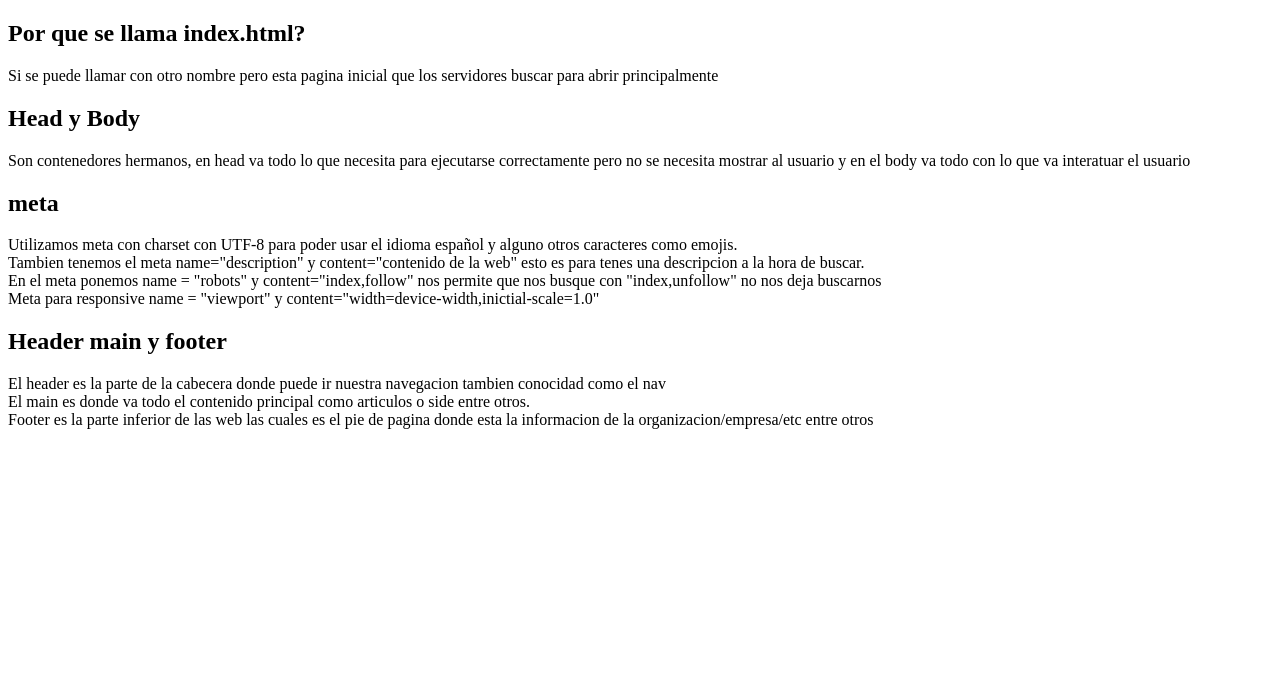
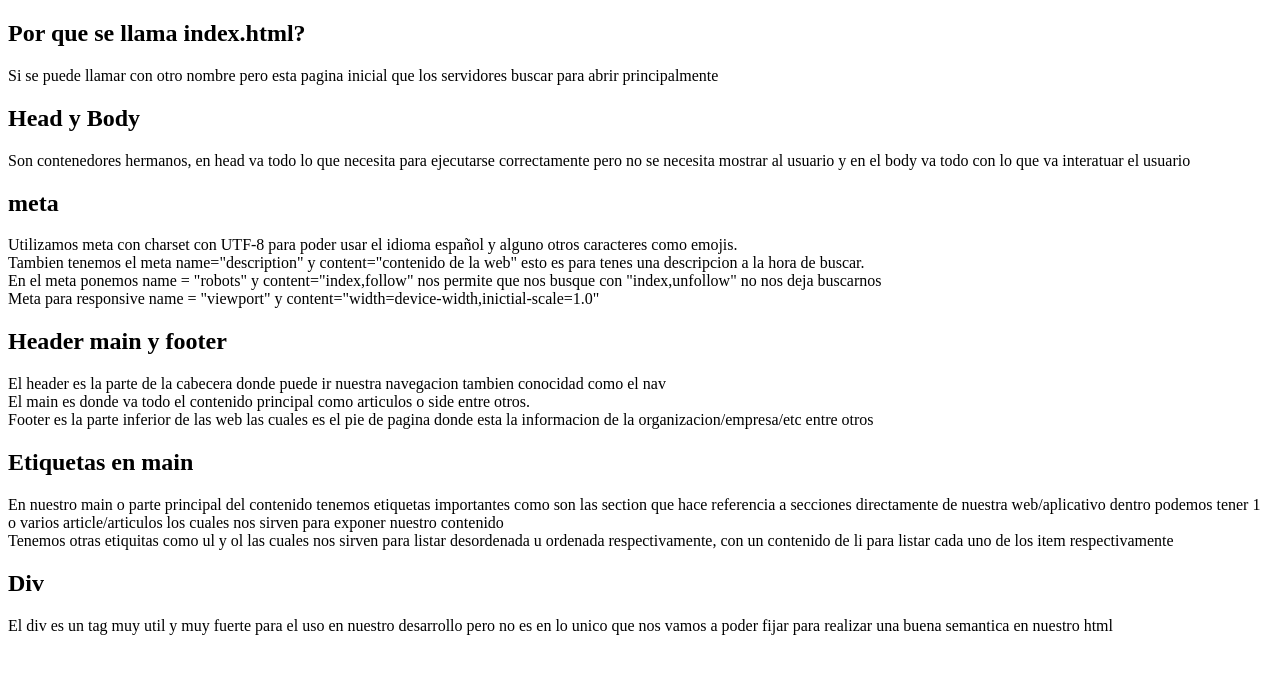
Before and after one commit to ospinajuanp/DefinitivoHTMLCSSPlatzi, a plain HTML site: page index.html in a window 1280 px wide. Drawn offline with Linux system fonts and the light colour scheme.

Commit message:
Clase #2 etiquetas y div en nuestro html

```diff
--- a/index.html
+++ b/index.html
@@ -5,6 +5,7 @@
     <meta http-equiv="X-UA-Compatible" content="IE=edge">
     <meta name="viewport" content="width=device-width, initial-scale=1.0">
     <meta name="description" content="Pagina principiante en el desarrollo web">
+    <link rel="stylesheet" href="index.css">
     <title>Bienvenidos</title>
 </head>
 <body>
@@ -47,6 +48,22 @@
                     El header es la parte de la cabecera donde puede ir nuestra navegacion tambien conocidad como el nav <br> El main es donde va todo el contenido principal como articulos o side entre otros. <br> Footer es la parte inferior de las web las cuales es el pie de pagina donde esta la informacion de la organizacion/empresa/etc entre otros
                 </div>
             </div>
+            <div class="clase__contenido">
+                <div>
+                    <h2>Etiquetas en main</h2>
+                </div>
+                <div>
+                    En nuestro main o parte principal del contenido tenemos etiquetas importantes como son las section que hace referencia a secciones directamente de nuestra web/aplicativo dentro podemos tener 1 o varios article/articulos los cuales nos sirven para exponer nuestro contenido <br> Tenemos otras etiquitas como ul y ol las cuales nos sirven para listar desordenada u ordenada respectivamente, con un contenido de li para listar cada uno de los item respectivamente
+                </div>
+            </div>
+            <div class="clase__contenido">
+                <div>
+                    <h2>Div</h2>
+                </div>
+                <div>
+                    El div es un tag muy util y muy fuerte para el uso en nuestro desarrollo pero no es en lo unico que nos vamos a poder fijar para realizar una buena semantica en nuestro html
+                </div>
+            </div>
         </div>
 
 
```
